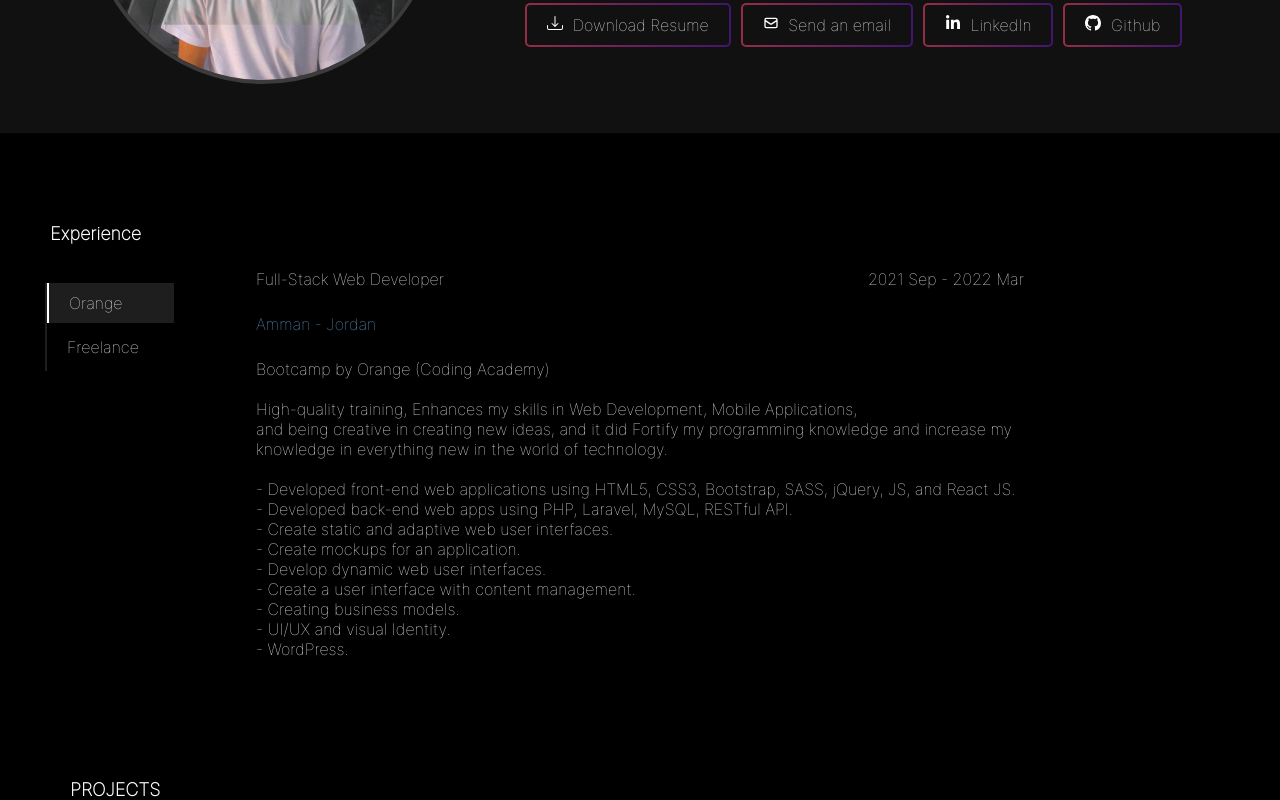
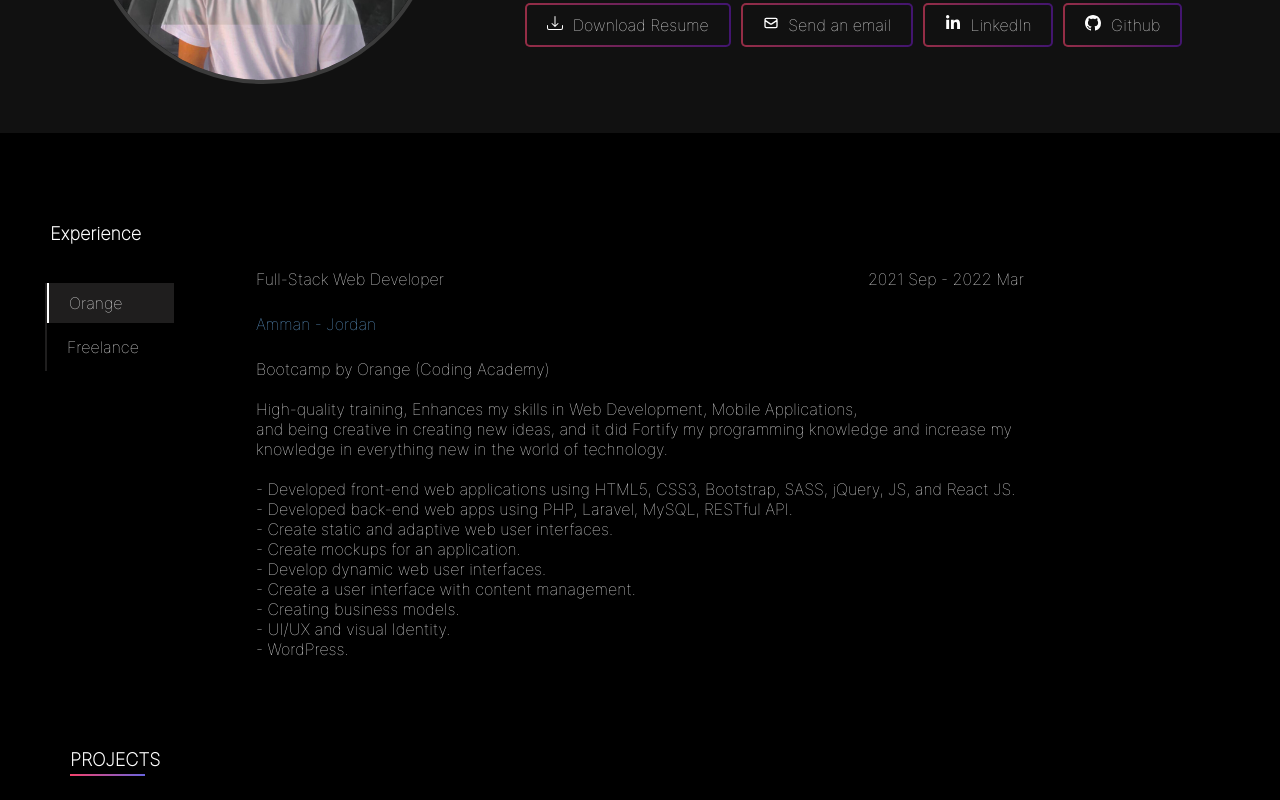
Before and after one commit to AzmiTammam/ReactPortfolio, a React (Create React App) app: page / in a window 1280 px wide. Shown: the part 440-1240 px from the top of the page. Built offline with nearby package versions, Linux system fonts and the light colour scheme.

Commit message:
Fix error in exp component

```diff
--- a/src/Components/Experience/Experience.css
+++ b/src/Components/Experience/Experience.css
@@ -1,5 +1,5 @@
 .experience {
-  padding: 90px 0 120px;
+  padding: 90px 0 90px;
   position: relative;
 }
 .expTitle {
```
